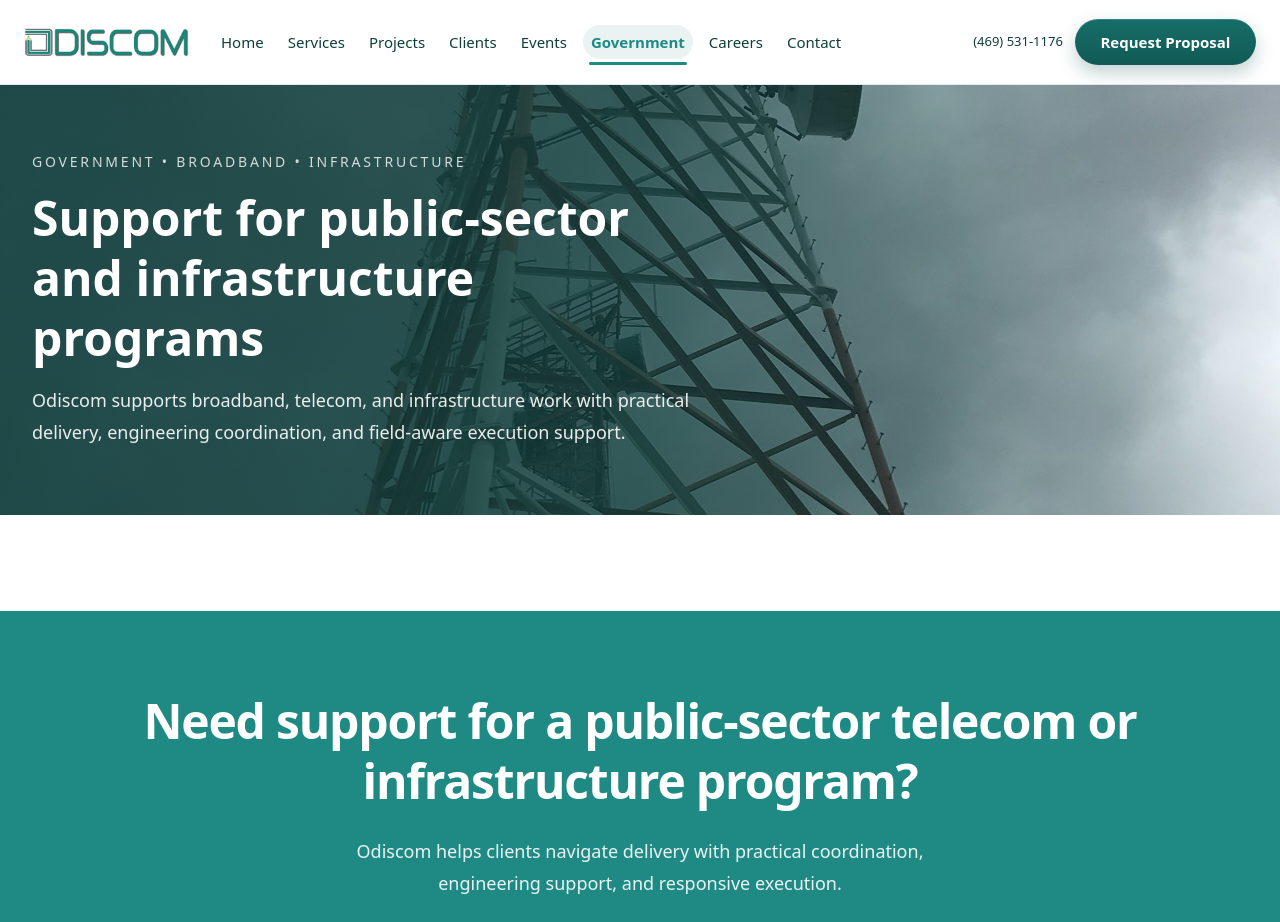
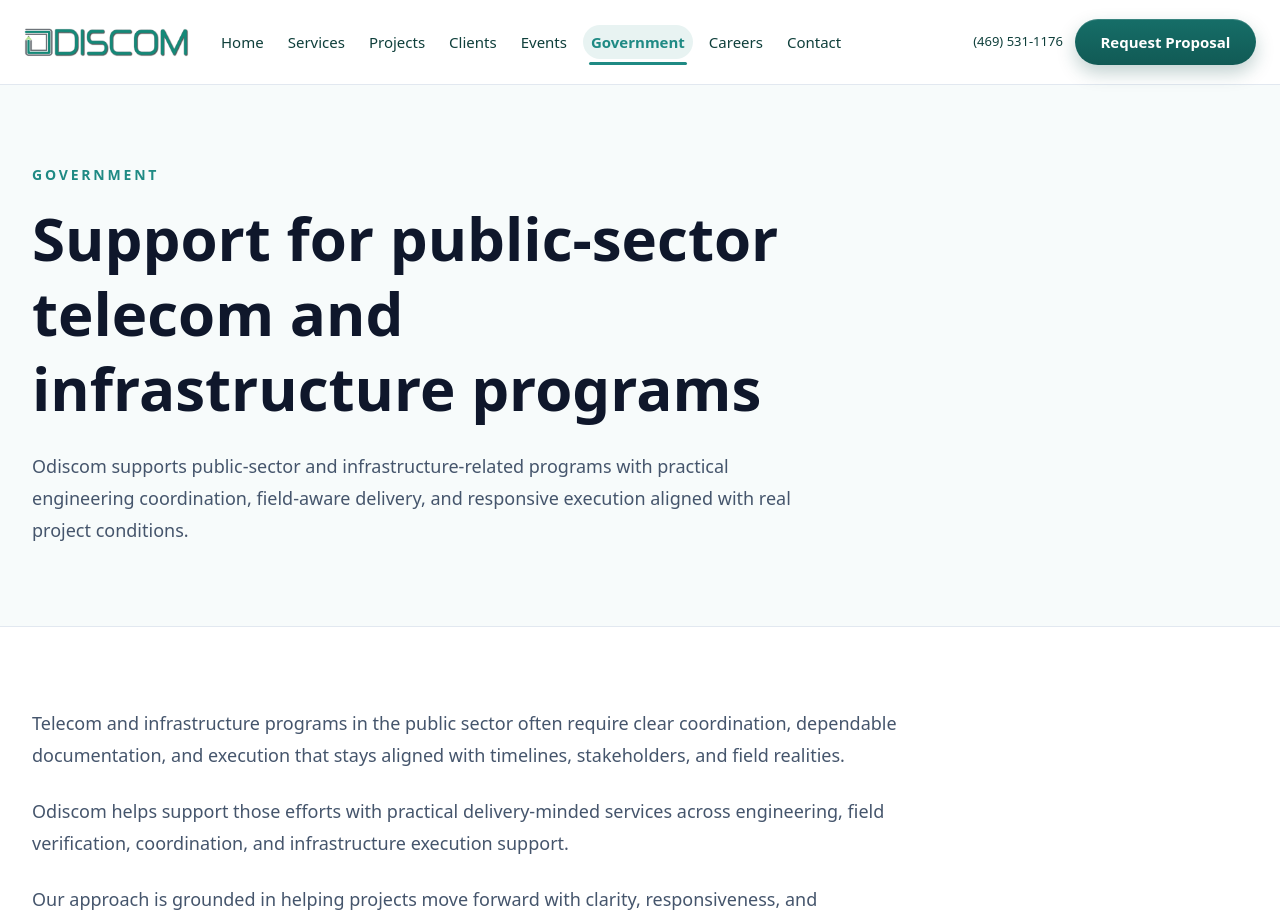
Before and after one commit to odiscom/odiscom-site, a Next.js app: page /government in a window 1280 px wide. Shown: the top 922 px of the page. Built offline with nearby package versions, Linux system fonts and the light colour scheme.

Commit message:
Fix government page BottomCta props

```diff
--- a/app/government/page.tsx
+++ b/app/government/page.tsx
@@ -1,28 +1,52 @@
-import Image from "next/image"
 import BottomCta from "@/components/BottomCta"
 
 export default function GovernmentPage() {
   return (
     <main className="bg-white text-slate-900">
-      <section className="relative h-[430px] w-full overflow-hidden">
-        <Image src="/images/Towers/South_Tower.jpg" alt="Government and infrastructure support" fill priority className="object-cover" />
-        <div className="absolute inset-0 bg-gradient-to-r from-[#0f3f3b]/85 via-[#0f3f3b]/70 to-transparent" />
-        <div className="relative z-10 mx-auto flex h-full max-w-7xl items-center px-6 lg:px-8">
-          <div className="max-w-2xl text-white">
-            <p className="mb-4 text-sm tracking-[0.2em] text-white/80">GOVERNMENT • BROADBAND • INFRASTRUCTURE</p>
-            <h1 className="text-4xl font-semibold leading-tight md:text-5xl">Support for public-sector and infrastructure programs</h1>
-            <p className="mt-4 text-lg leading-8 text-white/90">
-              Odiscom supports broadband, telecom, and infrastructure work with practical delivery, engineering coordination, and field-aware execution support.
+      <section className="border-b border-slate-200 bg-[#f7fbfb]">
+        <div className="mx-auto max-w-7xl px-6 py-20 lg:px-8">
+          <div className="max-w-3xl">
+            <p className="text-sm font-semibold uppercase tracking-[0.2em] text-[#1f8a84]">
+              Government
+            </p>
+
+            <h1 className="mt-4 text-4xl font-semibold leading-tight md:text-6xl">
+              Support for public-sector telecom and infrastructure programs
+            </h1>
+
+            <p className="mt-6 text-lg leading-8 text-slate-600">
+              Odiscom supports public-sector and infrastructure-related programs
+              with practical engineering coordination, field-aware delivery, and
+              responsive execution aligned with real project conditions.
             </p>
           </div>
+        </div>
+      </section>
+
+      <section className="mx-auto max-w-7xl px-6 py-20 lg:px-8">
+        <div className="max-w-4xl space-y-6 text-lg leading-8 text-slate-600">
+          <p>
+            Telecom and infrastructure programs in the public sector often require
+            clear coordination, dependable documentation, and execution that stays
+            aligned with timelines, stakeholders, and field realities.
+          </p>
+
+          <p>
+            Odiscom helps support those efforts with practical delivery-minded
+            services across engineering, field verification, coordination, and
+            infrastructure execution support.
+          </p>
+
+          <p>
+            Our approach is grounded in helping projects move forward with clarity,
+            responsiveness, and documentation that supports real deployment needs.
+          </p>
         </div>
       </section>
 
       <BottomCta
         title="Need support for a public-sector telecom or infrastructure program?"
         description="Odiscom helps clients navigate delivery with practical coordination, engineering support, and responsive execution."
-        secondaryHref="/projects"
-        secondaryLabel="View Projects"
       />
     </main>
   )
```
